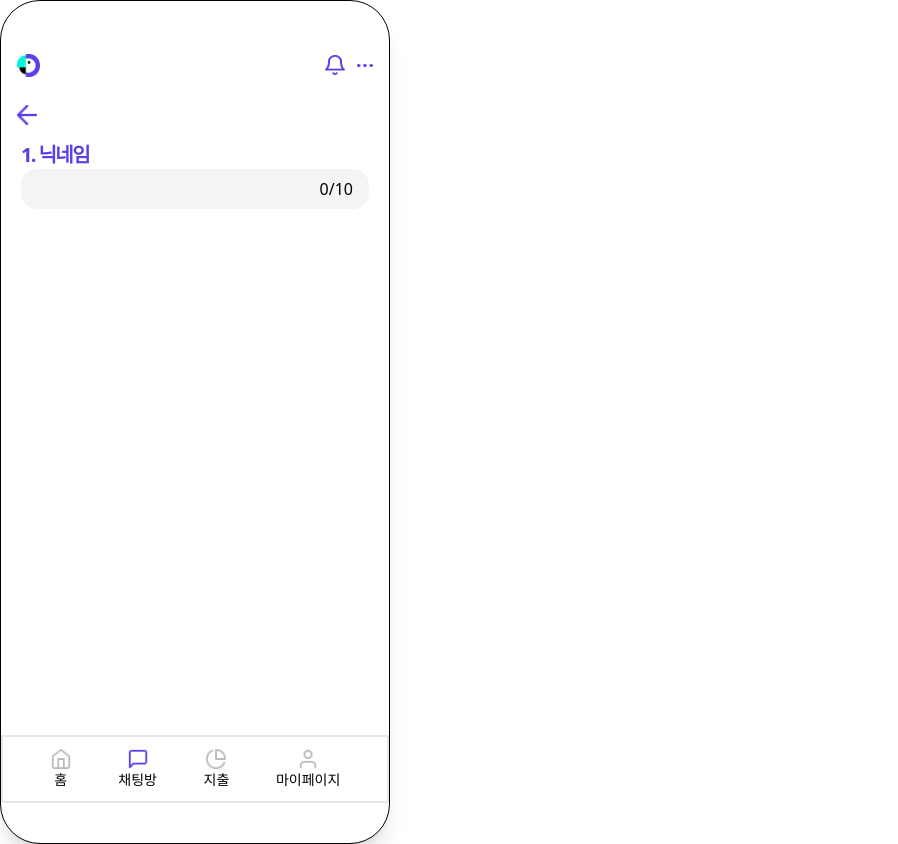
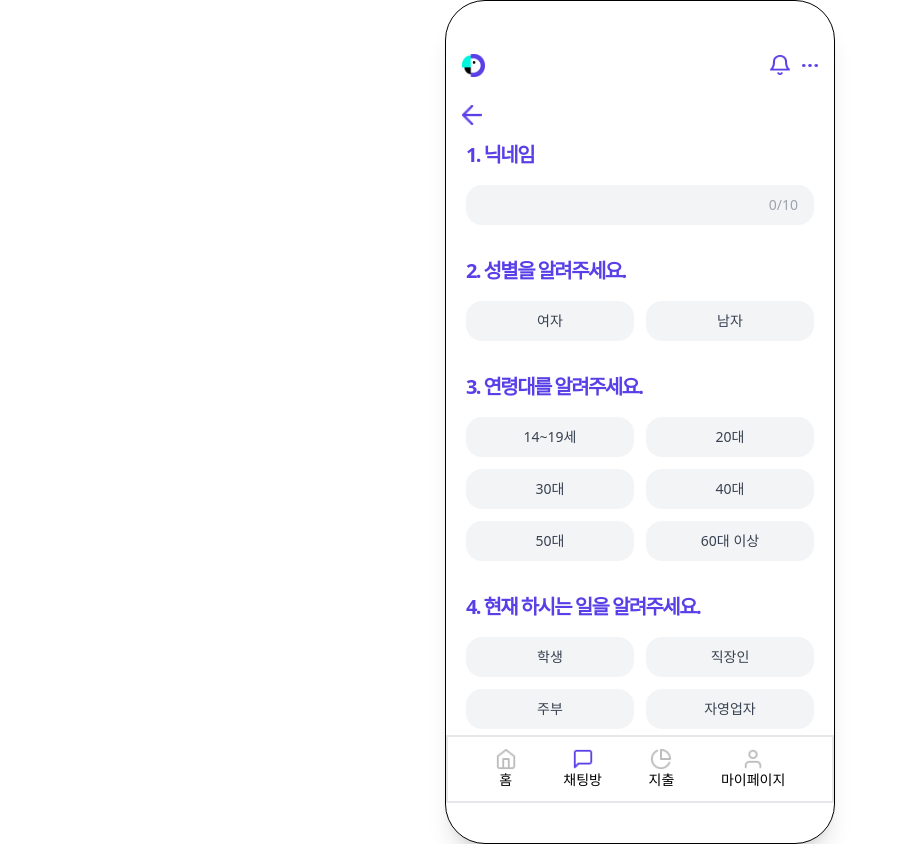
Before and after one commit to nicehcy2/Chat-Application-FE, a React (Create React App) app: page /register in a window 1280 px wide. Shown: the whole page, without its empty margins (0-898 px from the left). Built offline with nearby package versions, Linux system fonts and the light colour scheme.

Commit message:
[FEAT} 회원가입 UI

```diff
--- /dev/null
+++ b/src/components/CompleteButton.jsx
@@ -0,0 +1,10 @@
+export default function CompleteButton({ onChange }) {
+    return (
+        <button
+            className="w-full h-12 bg-[#583FE7] text-white font-bold rounded-2xl"
+            onClick={onChange}
+        >
+            완료
+        </button>
+    )
+}
--- /dev/null
+++ b/src/components/LabeledInput.jsx
@@ -0,0 +1,24 @@
+export default function LabeledInput({ label, value, onChange, maxLength, placeholder = "", error }) {
+  return (
+    <div className="flex flex-col gap-4">
+      <p className="text-xl text-[#583FE7] font-bold tracking-[-0.08em]">
+        {label} {error && <span className="text-red-500 text-sm font-normal">{error}</span>}
+      </p>
+      <div className="relative">
+        <input
+          type="text"
+          maxLength={maxLength}
+          placeholder={placeholder}
+          value={value}
+          onChange={(e) => onChange(e.target.value)}
+          className={`w-full h-10 rounded-2xl bg-gray-100 border px-4 ${error ? "border-red-500" : "border-transparent"}`}
+        />
+        {maxLength && (
+          <span className="absolute right-4 top-1/2 -translate-y-1/2 text-sm text-gray-400">
+            {value.length}/{maxLength}
+          </span>
+        )}
+      </div>
+    </div>
+  );
+}
--- /dev/null
+++ b/src/components/LabeledSelect.jsx
@@ -0,0 +1,25 @@
+export default function LabeledSelect({ label, options, value, onChange }) {
+  return (
+    <div className="flex flex-col gap-4">
+      <p className="text-xl text-[#583FE7] font-bold tracking-[-0.08em]">
+        {label}
+      </p>
+      <div className="grid grid-cols-2 gap-3">
+        {options.map((option) => (
+          <button
+            key={option}
+            onClick={() => onChange(option)}
+            className={`h-10 rounded-2xl border text-sm font-medium
+              ${
+                value === option
+                  ? "bg-[#583FE7] text-white border-[#583FE7]"
+                  : "bg-gray-100 text-gray-700 border-transparent"
+              }`}
+          >
+            {option}
+          </button>
+        ))}
+      </div>
+    </div>
+  );
+}
--- a/src/layouts/IphoneLayout.jsx
+++ b/src/layouts/IphoneLayout.jsx
@@ -8,9 +8,15 @@ export default function IphoneLayout({ children }) {
   const isChat = matchPath("/chats/:chatId", location.pathname);
 
   return (
-    <div className="min-h-screen">
+    <div className="min-h-screen flex justify-center">
       {/* iPhone Frame */}
-      <div className="w-[390px] h-[844px] bg-white border border-black rounded-[40px] shadow-xl overflow-hidden flex flex-col">
+      <div
+        className="
+        w-full h-screen
+        sm:w-[390px] sm:h-[844px]
+        bg-white border border-black rounded-[40px] shadow-xl overflow-hidden flex flex-col
+        "
+      >
         {/* Status Bar */}
         <div className="h-10 flex items-center justify-center text-sm font-medium"></div>
 
@@ -22,7 +28,7 @@ export default function IphoneLayout({ children }) {
         )}
 
         {/* Screen */}
-        <div className="flex-1 overflow-hidden">{children}</div>
+        <div className="flex-1 overflow-y-auto [&::-webkit-scrollbar]:hidden">{children}</div>
 
         {/* Navigation Bar (공통 기능은 아님) */}
         {!isHome && !isChat && (
--- a/src/pages/Register.jsx
+++ b/src/pages/Register.jsx
@@ -1,12 +1,48 @@
-import React, { useState } from "react";
-import { useNavigate, useParams } from 'react-router-dom';
+import { useState } from "react";
+import { useNavigate } from 'react-router-dom';
 import BackButtonImage from "../assets/images/back-button.png";
+import LabeledInput from "../components/LabeledInput";
+import LabeledSelect from "../components/LabeledSelect";
+import CompleteButton from "../components/CompleteButton";
 
 function Register() {
 
     const navigate = useNavigate();
     const [nickname, setNickname] = useState("");
+    const [gender, setGender] = useState("");
+    const [ageGroup, setAgeGroup] = useState("");
+    const [job, setJob] = useState("");
+    const [nicknameError, setNicknameError] = useState("");
     const maxNicknameLen = 10;
+
+    // TODO: url 링크는 변경하자
+    const URL = "http://localhost";
+
+    const handleSubmit = async () => {
+        try {
+
+            if (!nickname) {
+                setNicknameError("닉네임을 입력해주세요.");
+                return;
+            }
+
+            const res = await fetch(URL, {
+                method: "POST",
+                headers: {
+                    "Content-Type": "application/json",
+                    Accept: "application/json",
+                },
+                credentials: "include",
+                body: JSON.stringify({ nickname, gender, ageGroup, job}),
+            })
+
+            if (!res.ok) throw new Error("register failed");
+
+            navigate("/chats");
+        } catch (error) {
+            console.log(error);
+        }
+    };
 
     return (
       <div className="h-full">
@@ -16,27 +52,42 @@ function Register() {
             alt="뒤로가기 버튼"
             className="w-5 h-5"
             onClick={() => navigate(-1)}
-                ></img>
+          />
         </div>
-            <div className="px-5">
-                <p class="text-xl text-[#583FE7] font-bold tracking-[-0.08em]">
-                1. 닉네임
-                </p>
-                <div className="relative">
-                    <input
-                        type="text"
+
+        <div className="px-5 flex flex-col gap-8">
+          <LabeledInput
+            label="1. 닉네임"
+            value={nickname}
+            onChange={(value) => {
+              setNickname(value);
+              if (value) setNicknameError("");
+            }}
             maxLength={maxNicknameLen}
-                        placeholder=""
-                        value={nickname}
-                        onChange={(e) => setNickname(e.target.value)}
-                        className="w-full h-10 rounded-2xl bg-gray-100"/>
-                    <span className="absolute right-4 top-1/2 -translate-y-1/2">
-                        {nickname.length}/{maxNicknameLen}
-                    </span>
+            error={nicknameError}
+          />
+          <LabeledSelect
+            label="2. 성별을 알려주세요."
+            options={["여자", "남자"]}
+            value={gender}
+            onChange={setGender}
+          />
+          <LabeledSelect
+            label="3. 연령대를 알려주세요."
+            options={["14~19세", "20대", "30대", "40대", "50대", "60대 이상"]}
+            value={ageGroup}
+            onChange={setAgeGroup}
+          />
+          <LabeledSelect
+            label="4. 현재 하시는 일을 알려주세요."
+            options={["학생", "직장인", "주부", "자영업자"]}
+            value={job}
+            onChange={setJob}
+          />
+          <CompleteButton onChange={handleSubmit} />
         </div>
       </div>
-        </div>
-    )
+    );
 }
 
 export default Register
```
Lines whose indentation alone changed are shown as unchanged.
